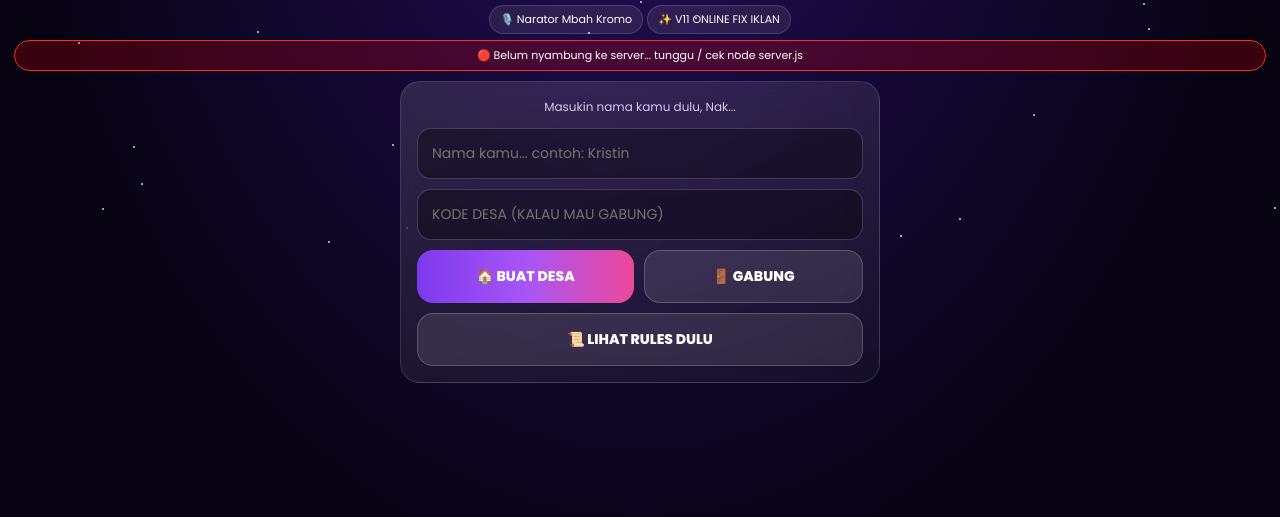
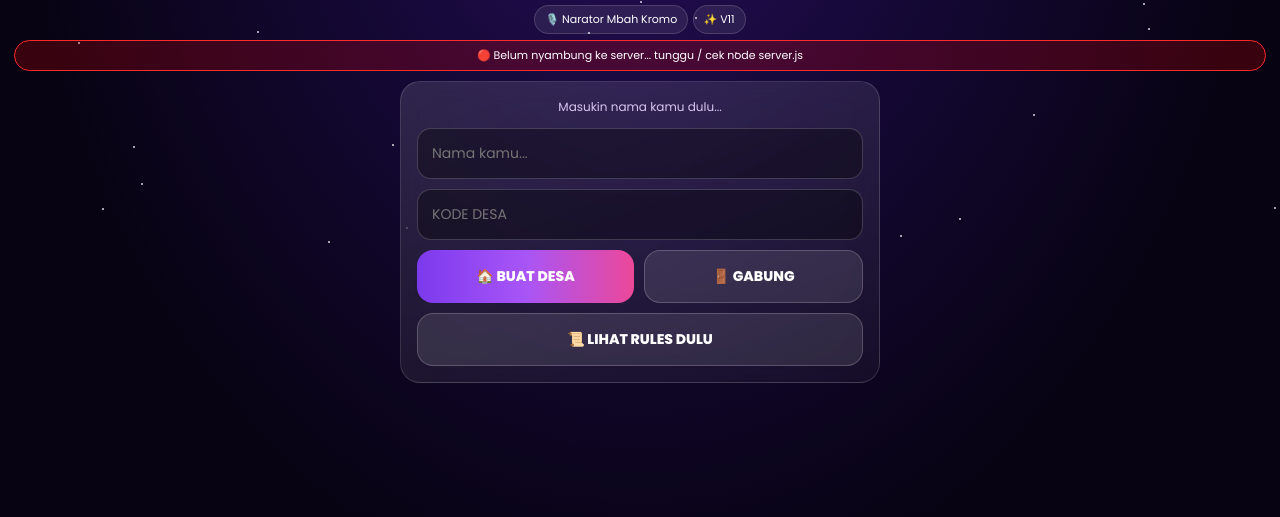
Before and after one commit to andrehalim93-cell/werewolf-desa, a website: page index.html in a window 1280 px wide. Shown: the part 167-684 px from the top of the page. Drawn offline with nearby package versions, Linux system fonts and the light colour scheme.

Commit message:
Update index.html

```diff
--- a/index.html
+++ b/index.html
@@ -252,9 +252,9 @@ input[type=text],input[type=number]{width:100%;padding:14px;border-radius:14px;b
 <div id="adModal"><div class="adBox"><div class="adTop"><span>📢 IKLAN • DARI HOST</span><span id="adCountdown">5 detik</span></div><img id="adImage" src="" alt="Iklan"><div class="adCaption" id="adCaption"></div><div class="adProgress"><div id="adProgressFill"></div></div><div class="adBtnRow"><button class="btn btn-dark" style="padding:11px" onclick="closeAd()">✕ Tutup Iklan</button></div></div></div>
 <div id="winnerModal"><div class="winnerBox" id="winnerBox"><div class="confetti" id="winnerConfetti">🎉🎊🎉🎊🎉</div><div class="winnerEmoji" id="winnerEmoji">🐺</div><div class="winnerTitle" id="winnerTitle">WEREWOLF MENANG!</div><div class="winnerMsg" id="winnerMsg">...</div><div class="winnerList"><div class="winnerListTitle">📜 DAFTAR ROLE SEMUA PEMAIN</div><div id="winnerListContent"></div></div><button id="btnWinnerPlayAgain" class="btn btn-primary" style="padding:16px;font-size:15px" onclick="playAgainFromWinner()">🔄 MAIN LAGI - LANGSUNG MULAI!</button><div style="font-size:11px;color:#b9a5d6;margin-top:8px">Tanpa input nama & kode lagi • Room tetap sama</div><button class="btn btn-dark" style="margin-top:10px" onclick="closeWinnerPopup()">👀 LIHAT PAPAN GAME DULU</button></div></div>
 <div class="wrap">
-<div class="topBrand"><div class="logo">🐺</div><h1>DESA TERKUTUK</h1><p>SIAPA SERIGALA DI ANTARA KITA?</p><div style="margin-top:8px"><span class="pill">🎙️ Narator Mbah Kromo</span> <span class="pill">✨ V11 ONLINE FIX IKLAN</span></div></div>
+<div class="topBrand"><div class="logo">🐺</div><h1>DESA TERKUTUK</h1><p>SIAPA SERIGALA DI ANTARA KITA?</p><div style="margin-top:8px"><span class="pill">🎙️ Narator Mbah Kromo</span> <span class="pill">✨ V11</span></div></div>
 <div id="connStatus">🔴 Belum nyambung ke server... tunggu / cek node server.js</div>
-<div id="homeScreen"><div class="homeWrap"><div class="card"><div style="text-align:center;font-size:12px;color:#d8c8f0;margin-bottom:12px">Masukin nama kamu dulu, Nak...</div><input type="text" id="nameInput" placeholder="Nama kamu... contoh: Kristin" maxlength="15" autocomplete="off"><input type="text" id="codeInput" placeholder="Kode Desa (kalau mau gabung)" maxlength="4" style="text-transform:uppercase" autocomplete="off"><div class="row2"><button class="btn btn-primary" id="btnCreate" onclick="createRoom()">🏠 BUAT DESA</button><button class="btn btn-dark" id="btnJoin" onclick="joinRoom()">🚪 GABUNG</button></div><div id="homeError" style="display:none;color:#ff6a6a;font-size:12px;text-align:center;margin-top:10px"></div><button class="btn btn-dark" style="margin-top:10px" onclick="openRules()">📜 LIHAT RULES DULU</button></div></div></div>
+<div id="homeScreen"><div class="homeWrap"><div class="card"><div style="text-align:center;font-size:12px;color:#d8c8f0;margin-bottom:12px">Masukin nama kamu dulu...</div><input type="text" id="nameInput" placeholder="Nama kamu..." maxlength="15" autocomplete="off"><input type="text" id="codeInput" placeholder="Kode Desa" maxlength="4" style="text-transform:uppercase" autocomplete="off"><div class="row2"><button class="btn btn-primary" id="btnCreate" onclick="createRoom()">🏠 BUAT DESA</button><button class="btn btn-dark" id="btnJoin" onclick="joinRoom()">🚪 GABUNG</button></div><div id="homeError" style="display:none;color:#ff6a6a;font-size:12px;text-align:center;margin-top:10px"></div><button class="btn btn-dark" style="margin-top:10px" onclick="openRules()">📜 LIHAT RULES DULU</button></div></div></div>
 <div id="lobbyScreen" style="display:none"><div class="lobbyWrap"><div class="card" style="text-align:center"><div style="font-size:11px;letter-spacing:2px;color:#b9a5d6">KODE DESA KAMU</div><div class="codeBig" id="roomCodeBig">----</div><button class="btn btn-dark btn-small" style="margin-top:8px" onclick="copyCode()">📋 Salin Kode</button></div><div class="card"><div class="cardTitle">👥 WARGA DESA <span id="lobbyCount"></span></div><div id="playerList"></div></div>
 <div class="card" id="adPanelLobby" style="display:none;border-color:#facc15"><div class="adMiniHead" onclick="toggleAdMini('Lobby')"><div><b>📢 KIRIM IKLAN</b> <span class="pill" style="background:#facc15;color:#000;font-weight:800;padding:2px 7px;font-size:10px">HOST ONLY</span></div><button class="adMiniToggle" id="adToggleLobby">+ Buka</button></div><div class="adMiniBody" id="adMiniBodyLobby"><label class="fileBtn" for="adFileLobby">📁 PILIH GAMBAR IKLAN</label><input type="file" id="adFileLobby" accept="image/*" style="display:none" onchange="onAdFile(this,'adPreviewLobby')"><img id="adPreviewLobby"><input type="text" id="adCaptionLobby" placeholder="Caption iklan (opsional)" maxlength="80"><div class="adDurationRow"><label>⏱️ Detik muncul?</label><input type="number" id="adDurationLobby" value="5" min="2" max="30"></div><div style="display:flex;gap:8px"><button class="btn btn-small" style="flex:1;background:#facc15;color:#000;padding:10px;border-radius:12px;font-weight:800;font-size:12px" onclick="sendAd('Lobby')">📢 KIRIM</button><button class="btn btn-dark btn-small" style="flex:1;padding:10px;font-size:12px" onclick="clearAd('Lobby')">🗑️ Hapus</button></div></div></div>
 <div class="card" id="hostPanel" style="display:none"><div class="cardTitle">⚙️ PENGATURAN HOST</div><div class="rangeRow"><span>🐺 Jumlah Werewolf</span><b id="wolfCountLabel">1 🐺</b></div><input type="range" class="hostRange" id="wolfCount" min="1" max="3" value="1" oninput="updateHostConfig()"><div style="display:flex;gap:10px;margin:14px 0 4px"><label style="flex:1">🌙 Malam (detik)<input type="number" class="timeInput" id="nightTime" value="35" min="10" max="120" onchange="updateHostConfig()"></label><label style="flex:1">☀️ Siang (detik)<input type="number" class="timeInput" id="dayTime" value="45" min="10" max="120" onchange="updateHostConfig()"></label></div><div style="font-size:12px;margin:10px 0 2px;font-weight:700">🎭 Role yang aktif: ketuk untuk on/off</div><div id="roleToggles" class="roleGrid"></div></div><button id="startBtn" class="btn btn-primary" style="display:none;padding:18px;font-size:16px" onclick="startGame()">🌕 MULAI GAME - KUNCI GERBANG!</button></div></div>
@@ -274,7 +274,7 @@ input[type=text],input[type=number]{width:100%;padding:14px;border-radius:14px;b
   </div>
   <div class="wolfHint">🤫 Suara kamu gak kedengeran warga.<br>Sepakati 1 mangsa yang sama biar langsung mati.</div>
 </div></div>
-<div class="rightCol"><div class="card" style="border-color:#facc15;box-shadow:0 0 20px rgba(250,204,21,.15)"><div class="cardTitle">🗳️ VOTING & AKSI <span class="pill" style="background:#facc15;color:#000;font-weight:800">KANAN</span></div><div id="voteArea"></div><div id="actionArea" style="margin-top:8px"></div><div id="voteTallyWrap"></div><div id="voteLog" style="display:none"></div></div><div class="card" style="background:rgba(255,255,255,.05)"><div style="font-size:12px;font-weight:700;margin-bottom:6px">💡 Cara main:</div><div style="font-size:11px;color:#b9a5d6;line-height:1.6">Siang = Voice + Chat + klik nama di kanan buat vote gantung.<br>Malam = klik nama di kanan buat bunuh / heal / intip sesuai role kamu.<br>Yang paling banyak vote-nya ada 👑 di atas kartunya.</div></div></div>
+<div class="rightCol"><div class="card" style="border-color:#facc15;box-shadow:0 0 20px rgba(250,204,21,.15)"><div class="cardTitle">🗳️ VOTING & AKSI <span class="pill" style="background:#facc15;color:#000;font-weight:800"></span></div><div id="voteArea"></div><div id="actionArea" style="margin-top:8px"></div><div id="voteTallyWrap"></div><div id="voteLog" style="display:none"></div></div><div class="card" style="background:rgba(255,255,255,.05)"><div style="font-size:12px;font-weight:700;margin-bottom:6px">💡 Cara main:</div><div style="font-size:11px;color:#b9a5d6;line-height:1.6">Siang = Voice + Chat + klik nama di kanan buat vote gantung.<br>Malam = klik nama di kanan buat bunuh / heal / intip sesuai role kamu.<br>Yang paling banyak vote-nya ada 👑 di atas kartunya.</div></div></div>
 </div>
 </div>
 </div>
```
